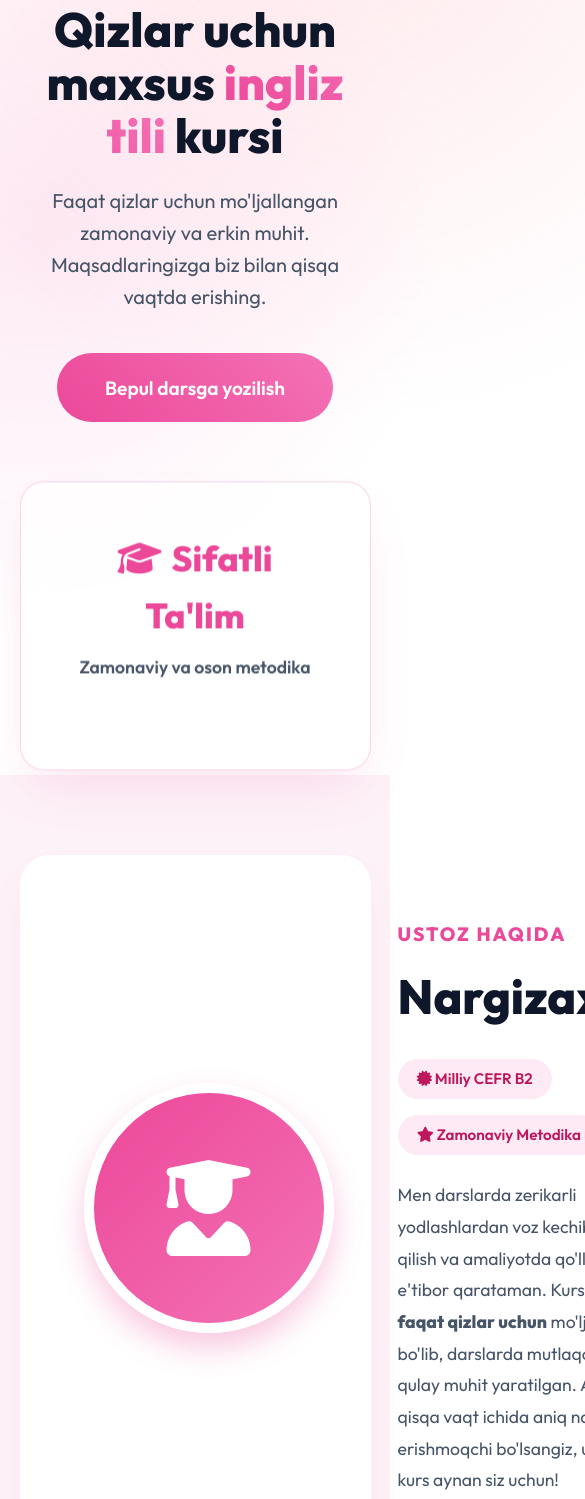
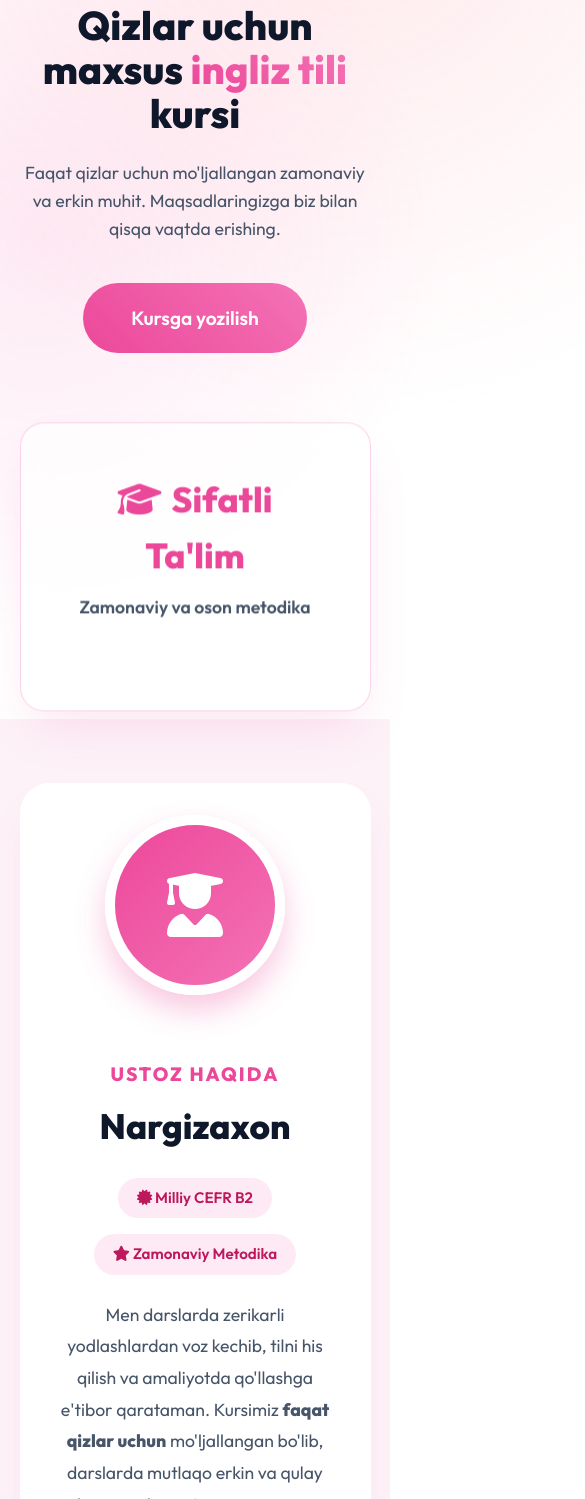
Before and after one commit to donykimg-design/NargizaxonTeacher, a plain HTML site: page index.html in a window 390 px wide. Shown: the part 185-1684 px from the top of the page, 585 px wide, since content can reach past the window. Drawn offline with Linux system fonts and the light colour scheme.

Commit message:
Add files via upload

```diff
--- a/index.html
+++ b/index.html
@@ -24,7 +24,7 @@
             <div class="hero-content">
                 <h1>Qizlar uchun maxsus <span class="highlight">ingliz tili</span> kursi</h1>
                 <p>Faqat qizlar uchun mo'ljallangan zamonaviy va erkin muhit. Maqsadlaringizga biz bilan qisqa vaqtda erishing.</p>
-                <a href="#contact" class="btn-large">Bepul darsga yozilish</a>
+                <a href="#contact" class="btn-large">Kursga yozilish</a>
             </div>
             <div class="hero-image">
                 <div class="glass-card">
--- a/style.css
+++ b/style.css
@@ -208,7 +208,18 @@ footer { text-align: center; padding: 2rem; border-top: 1px solid var(--glass-bo
 @media (max-width: 768px) {
     .hero { flex-direction: column; text-align: center; padding-top: 8rem; }
     .hero-content { padding-right: 0; margin-bottom: 4rem; }
-    .hero h1 { font-size: 3rem; }
+    .hero h1 { font-size: 2.5rem; }
+    .hero p { font-size: 1.1rem; }
     nav { display: none; }
     .contact-container { padding: 2rem; }
+
+    .teacher-container { flex-direction: column; padding: 2rem; text-align: center; }
+    .teacher-info { text-align: center; }
+    .badges { justify-content: center; }
+    .avatar-placeholder { width: 180px; height: 180px; font-size: 4rem; }
+
+    .features, .curriculum, .teacher-section { padding: 4rem 5%; }
+    .contact-section { padding: 2rem 5% 4rem; }
+    .features h2, .curriculum h2 { font-size: 2.2rem; margin-bottom: 2rem; }
+    .teacher-name { font-size: 2.2rem; }
 }
```
